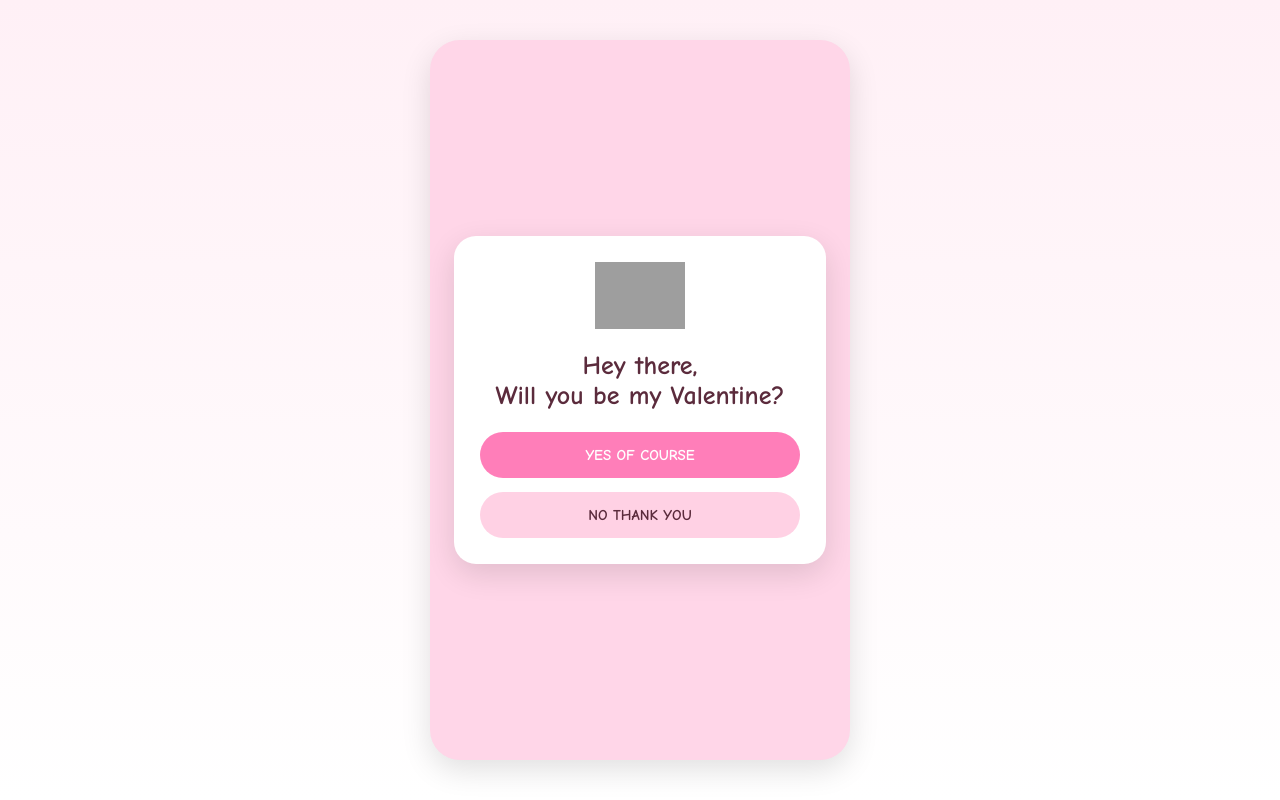
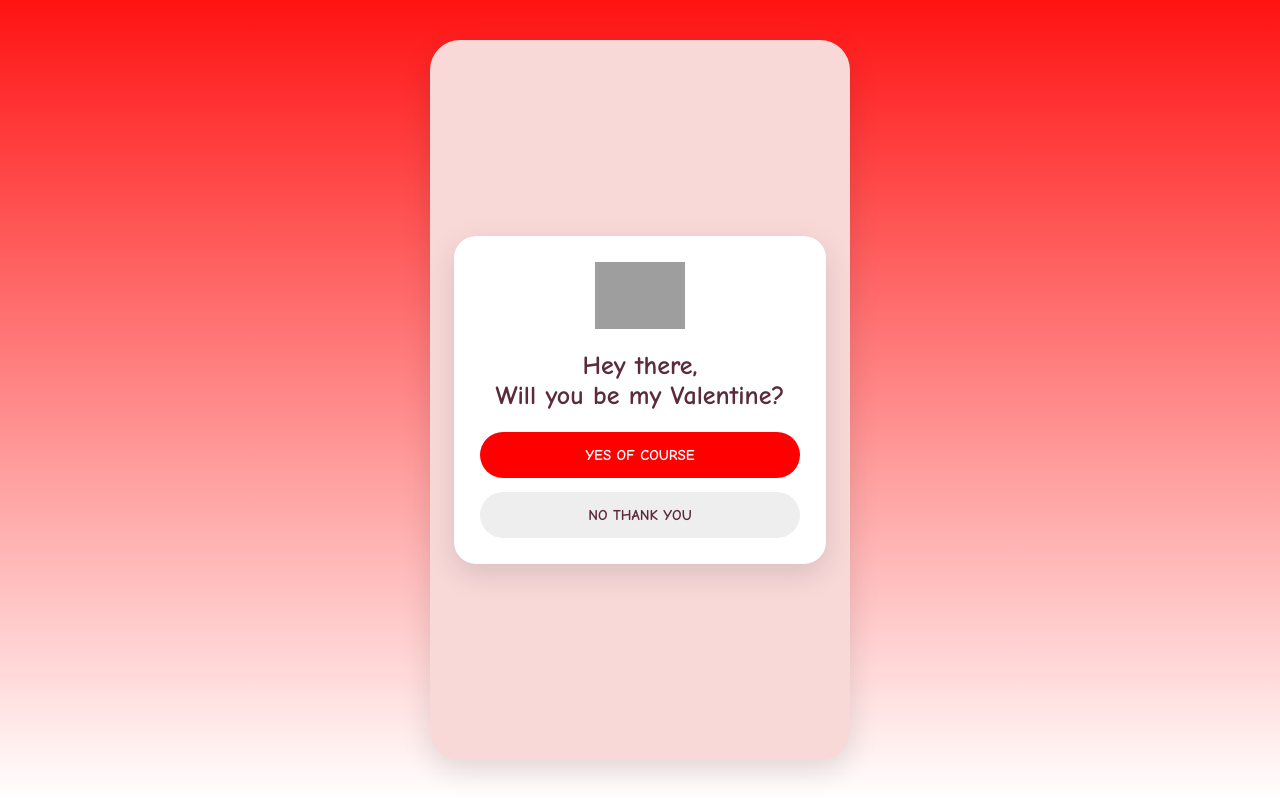
Before and after one commit to Ri-516/Valentine-s-Day-Special, a plain HTML site: page index.html in a window 1280 px wide. Drawn offline with Linux system fonts and the light colour scheme; grey boxes are pictures that could not be loaded.

Commit message:
index.html

```diff
--- a/index.html
+++ b/index.html
@@ -18,10 +18,10 @@ CHANGELOG
 
     <style>
         :root {
-            --pink: #ffd6e8;
-            --hot-pink: #ff7eb9;
-            --deep-pink: #ff4f9a;
-            --bg: #fff0f6;
+            --pink: #f9d8d8;
+            --hot-pink: #ff0000;
+            --deep-pink: #ff0000;
+            --bg: #ff1313;
             --text: #5b2b3c;
             --speed: 0.6s;
             --radius: 22px;
@@ -123,7 +123,7 @@ CHANGELOG
         }
 
         .btn.secondary {
-            background: #ffd1e4;
+            background: #eeeeee;
             color: var(--text);
         }
 
```
